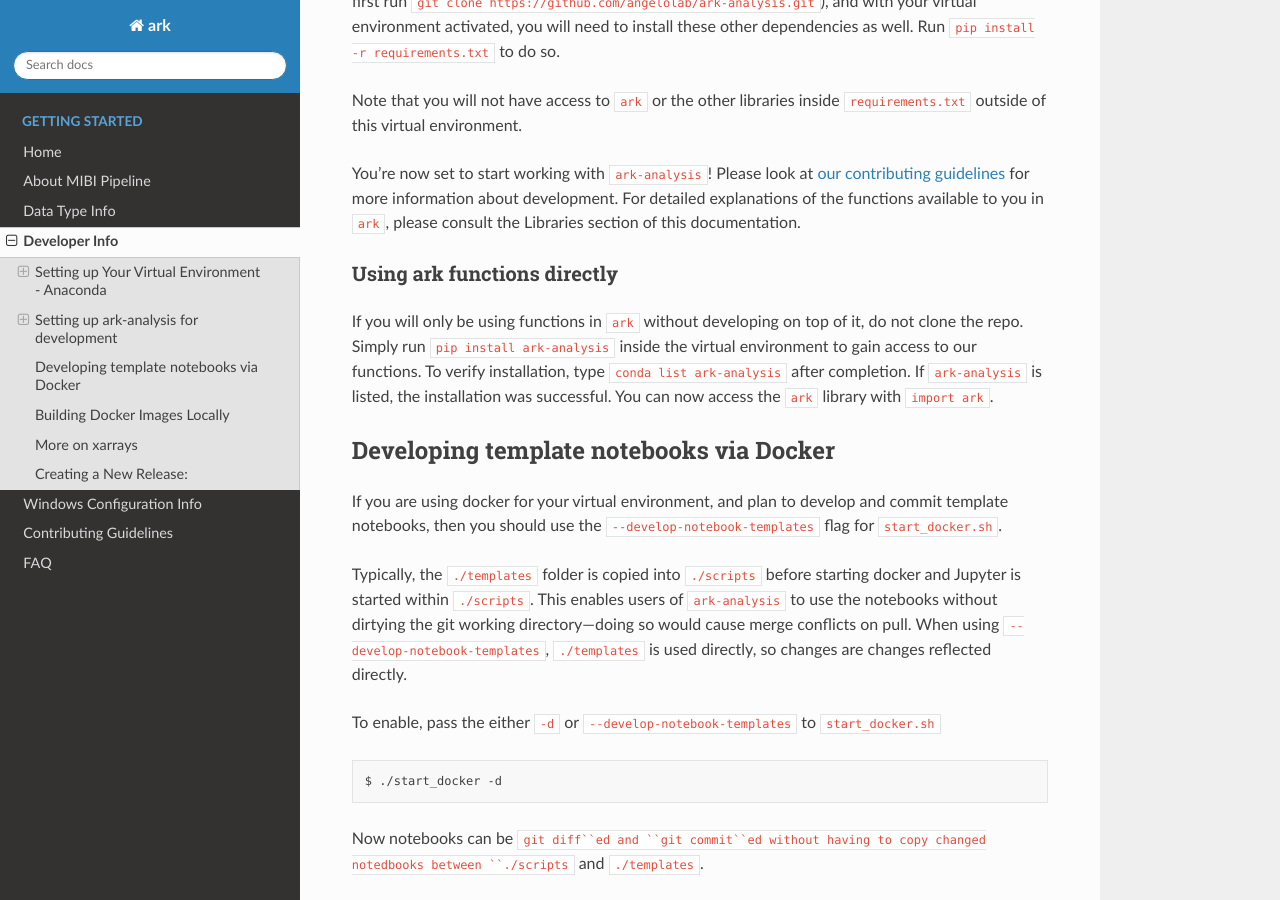
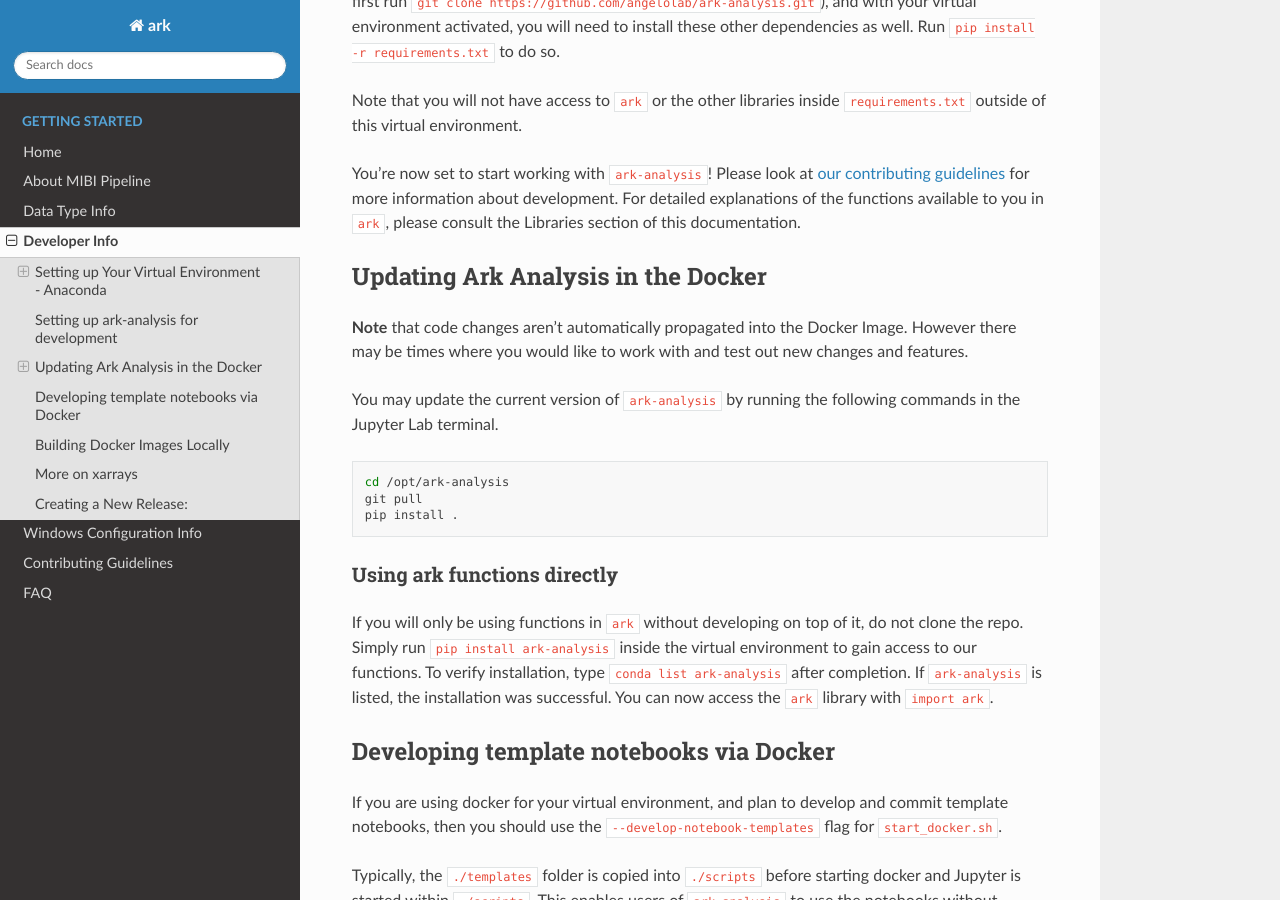
Before and after one commit to angelolab/ark-analysis, a Sphinx documentation site: the page built from docs/_rtd/development.md, in a window 1280 px wide and 900 px high, scrolled down 2256 px. Built offline with Sphinx 7.4.7 and the Read the Docs theme 2.0.0, drawn with Linux system fonts in a browser that asks for light colours; pages that are not in the unit, such as notebooks, are missing from menus; some of the changed text lies outside the part shown.

Commit message:
several links and badges point to master instead of main. Added docs on how to update ark-analysis within the docker image.

````diff
--- a/docs/_rtd/development.md
+++ b/docs/_rtd/development.md
@@ -82,6 +82,21 @@
 Note that you will not have access to `ark` or the other libraries inside `requirements.txt` outside of this virtual environment.
 
 You're now set to start working with `ark-analysis`! Please look at [our contributing guidelines](contributing.html) for more information about development. For detailed explanations of the functions available to you in `ark`, please consult the Libraries section of this documentation.
+
+
+### Updating Ark Analysis in the Docker
+
+**Note** that code changes aren't automatically propagated into the Docker Image.
+However there may be times where you would like to work with and test out new changes and features.
+
+You may update the current version of `ark-analysis` by running the following commands
+in the Jupyter Lab terminal.
+
+```sh
+cd /opt/ark-analysis
+git pull
+pip install .
+```
 
 #### Using ark functions directly
 
@@ -182,8 +197,14 @@
    1. If, in the release notes draft there are PRs that are not categorized, label them appropriately (usually based on the label of their respective Issue).
 2. Make sure that all tests pass for `Ark` on Travis-CI.
 3. In the `ark-analysis/start_docker.sh` script, change the image tag from
+    ```sh
+    docker run -it "${run_params[@]}" angelolab/ark-analysis:vA.B.C
     ```
-    angelolab/ark-analysis:vA.B.C -> angelolab/ark-analysis:vX.Y.Z
+
+    to
+
+    ```sh
+    docker run -it "${run_params[@]}" angelolab/ark-analysis:vX.Y.Z
     ```
 4. Request a review and merge the `Ark` branch.
 5. Next head to the most recent Drafted Release Notes:
--- a/requirements.txt
+++ b/requirements.txt
@@ -1,3 +1,4 @@
+# NOTE, a new release needs to be made every time a package gets updated.
 cryptography>=3.4.8,<4
 Cython>=0.29.24,<1
 datasets>=2.4.0,<3.0
````
Also changed, not shown: README.md (+2 -2 lines), docs/_rtd/contributing.md (+3 -3 lines), docs/_rtd/faq.md (+1 -1 lines), 1 other file.
